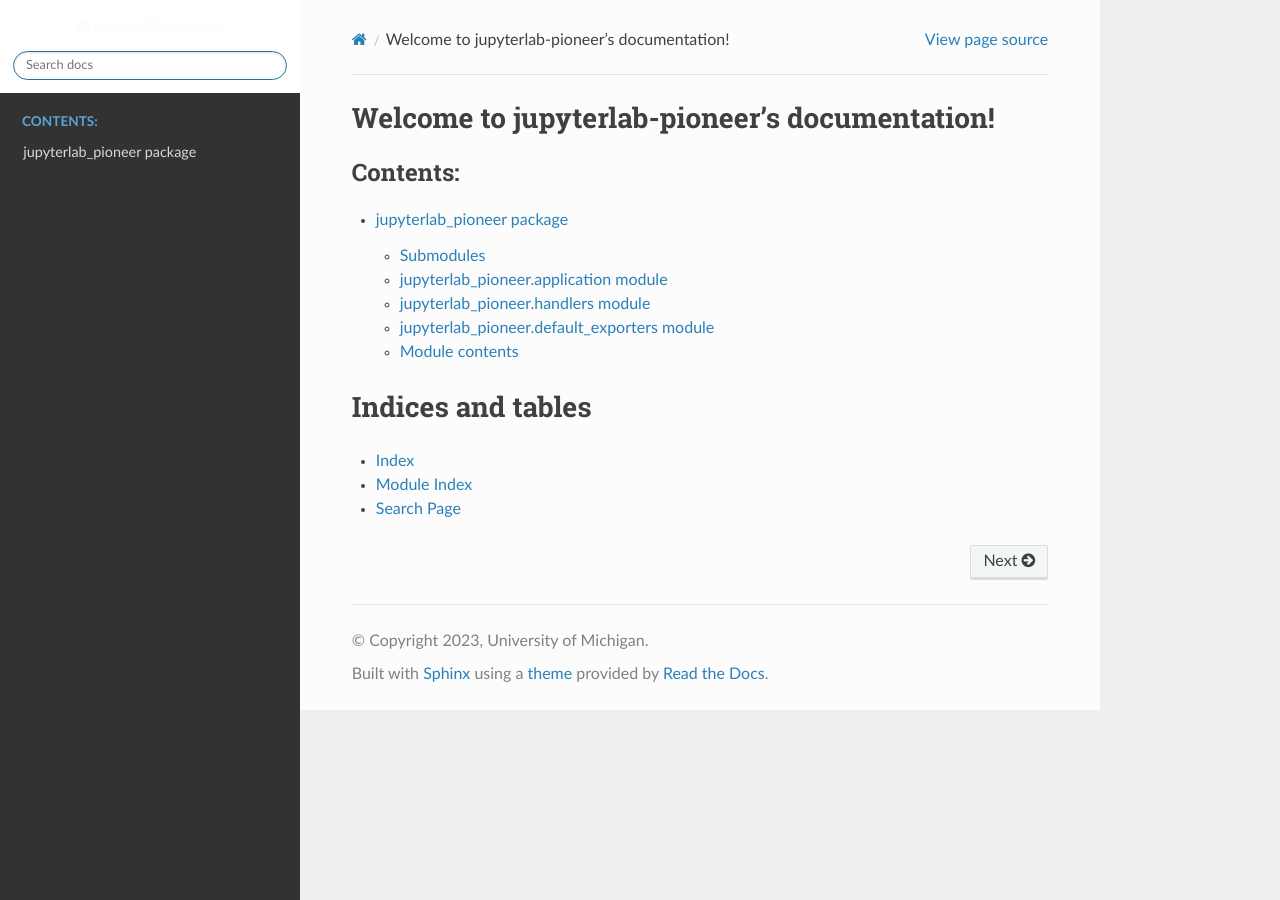
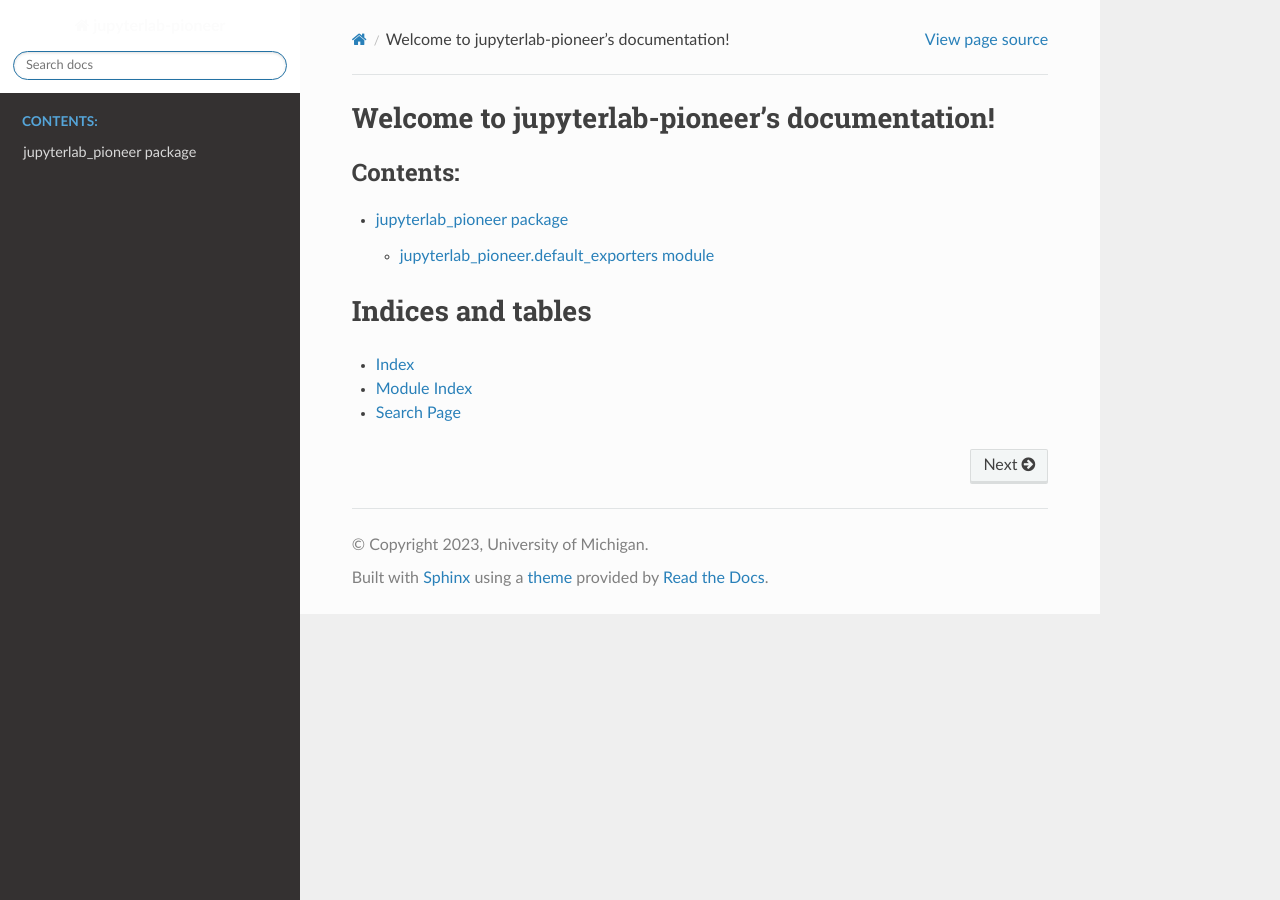
Before and after one commit to educational-technology-collective/jupyterlab-pioneer, a Sphinx documentation site: the page built from docs/index.rst, in a window 1280 px wide. Built offline with Sphinx 7.4.7 and the Read the Docs theme 2.0.0, drawn with Linux system fonts in a browser that asks for light colours.

Commit message:
fix: update doc #24

```diff
--- a/docs/jupyterlab_pioneer.rst
+++ b/docs/jupyterlab_pioneer.rst
@@ -1,24 +1,6 @@
 jupyterlab\_pioneer package
 ===========================
 
-Submodules
-----------
-
-jupyterlab\_pioneer.application module
---------------------------------------
-
-.. automodule:: jupyterlab_pioneer.application
-   :members:
-   :undoc-members:
-   :show-inheritance:
-
-jupyterlab\_pioneer.handlers module
------------------------------------
-
-.. automodule:: jupyterlab_pioneer.handlers
-   :members:
-   :undoc-members:
-   :show-inheritance:
 
 jupyterlab\_pioneer.default_exporters module
 --------------------------------------------
@@ -27,11 +9,3 @@ jupyterlab\_pioneer.default_exporters module
    :members:
    :undoc-members:
    :show-inheritance:
-
-Module contents
----------------
-
-.. automodule:: jupyterlab_pioneer
-   :members:
-   :undoc-members:
-   :show-inheritance:
```
